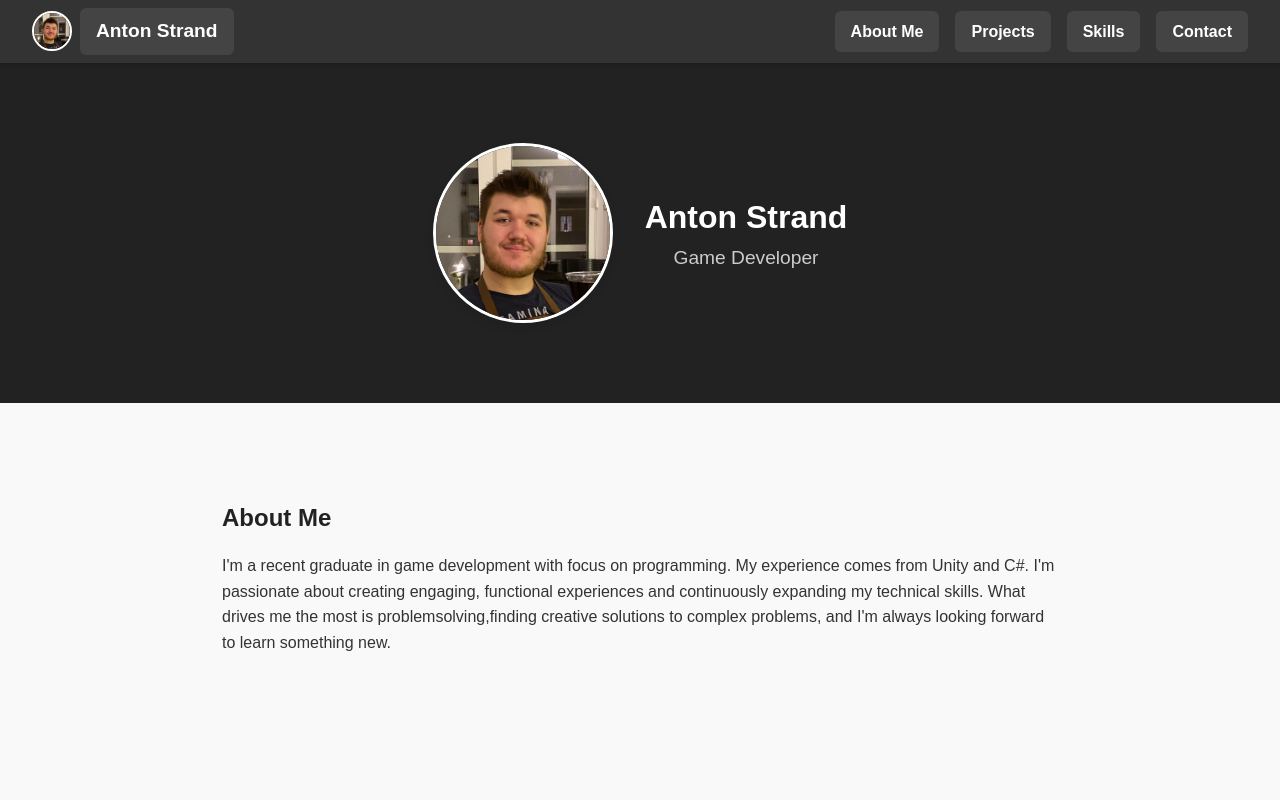
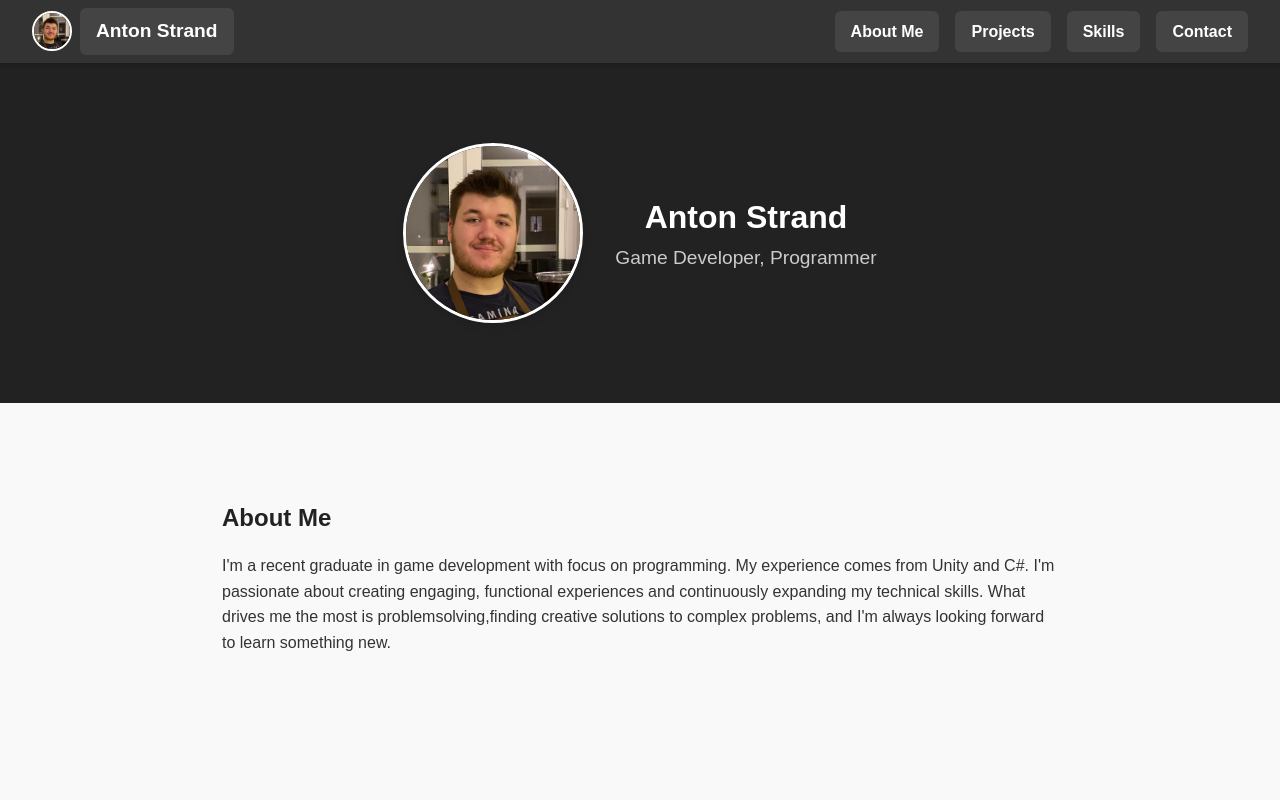
Before and after one commit to AntonStrandd/AntonStrandd.github.io, a plain HTML site: page index.html in a window 1280 px wide. Shown: the top 800 px of the page. Drawn offline with Linux system fonts and the light colour scheme.

Commit message:
Update index.html

```diff
--- a/index.html
+++ b/index.html
@@ -36,7 +36,7 @@
         <img src="FacebookAnton.jpg" alt="Anton Strand" class="profile-pic" />
         <div>
           <h1>Anton Strand</h1>
-          <p class="tagline">Game Developer</p>
+          <p class="tagline">Game Developer, Programmer</p>
         </div>
     </div>
   </header>
```
